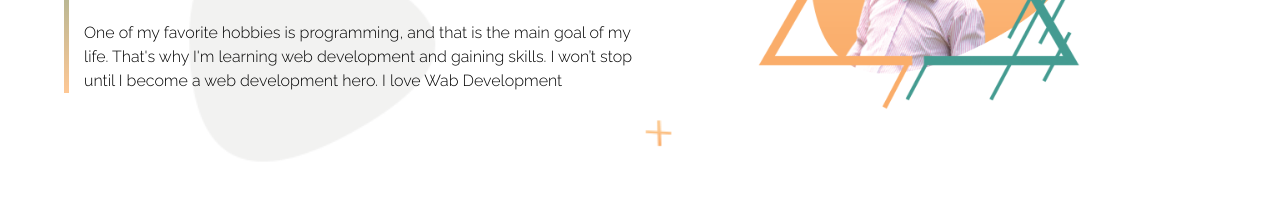
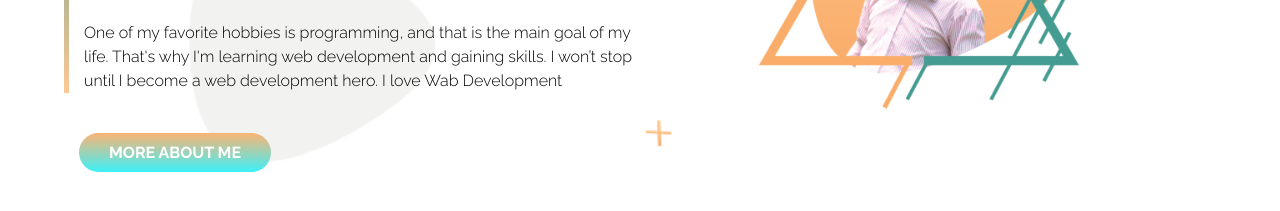
Before and after one commit to abdulahad-dev/brand-new-portfolio, a plain HTML site: page index.html in a window 1280 px wide. Shown: the part 369-580 px from the top of the page. Drawn offline with Linux system fonts and the light colour scheme.

Commit message:
banner sectin more button added

```diff
--- a/css/style.css
+++ b/css/style.css
@@ -77,6 +77,18 @@ body{
     font-weight: 300;
     line-height: 1.5;
 }
+.self-introduction .more-about-button{
+    padding: 50px 0px 0px 15px;
+}
+.self-introduction .link-button{
+    text-decoration: none;
+    background-image: linear-gradient(#fbb474, #3df0f9);
+    padding: 10px 30px;
+    color: #fff;
+    font-weight: 700;
+    text-transform: uppercase;
+    border-radius: 30px;
+}
 #banner-area .profile-pic{
     width: 60%;
     cursor: pointer;
--- a/index.html
+++ b/index.html
@@ -39,6 +39,9 @@
                     <h1 class="designation">I am Junior Web Developer</h1>
                     <p>One of my favorite hobbies is programming, and that is the main goal of my life. That's why I'm learning web development and gaining skills. I won’t stop until I become a web development hero. I love Wab Development</p>
                 </div>
+                <div class="more-about-button">
+                    <a class="link-button" href="#">More About Me</a>
+                </div>
             </div>
             <div class="half-width profile">
                 <img class="profile-pic" src="images/traingle-design.png" alt="Profile Pic">
@@ -47,6 +50,12 @@
     </section>
     <!-- Banner Area end -->
 
+    <section id="about-area">
+        <div class="container">
+
+        </div>
+    </section>
+
 
 
 </body>
```
